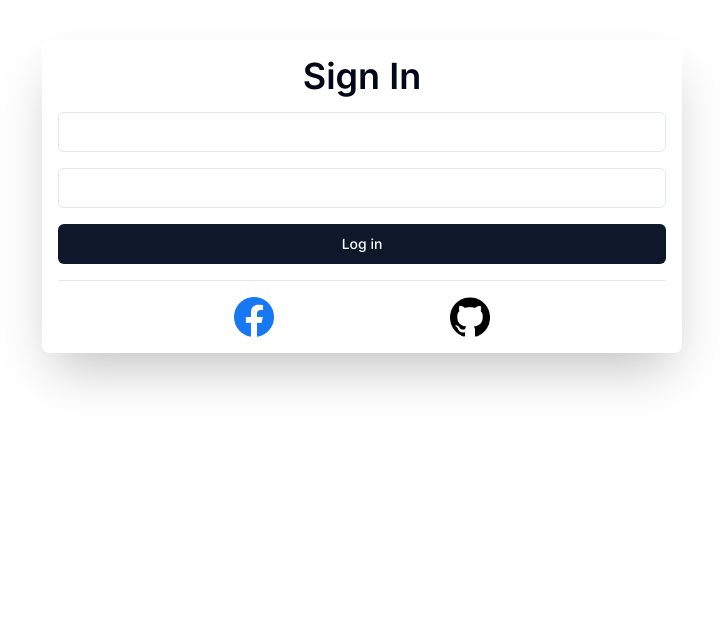
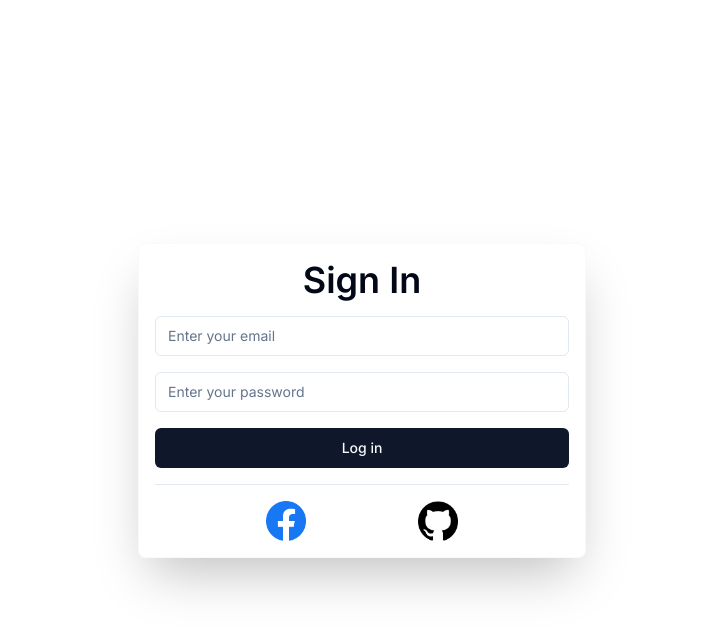
Before and after one commit to Kaweesha-mr/Expence-Tracker, a Next.js app in the folder frontend/: page /login in a window 1280 px wide. Shown: the top 632 px of the page, without its empty margins (278-1001 px from the left). Built offline with nearby package versions, Linux system fonts and the light colour scheme.

Commit message:
style: fix

```diff
--- a/frontend/src/app/login/page.tsx
+++ b/frontend/src/app/login/page.tsx
@@ -9,12 +9,12 @@ import Image from "next/image";
 export default function Login() {
 
     return (
-        <div className="justify-center align-middle flex flex-row h-screen">
+        <div className="justify-center items-center align-middle flex flex-row h-screen">
 
-            <div className="w-[40rem] shadow-2xl m-10 rounded-lg p-4 flex flex-col gap-4 h-fit align-middle justify-center">
+            <div className="w-[28rem] border border-slate-50 shadow-2xl m-10 rounded-lg p-4 flex flex-col gap-4 h-fit align-middle justify-center">
                 <h1 className="text-center text-4xl font-semibold">Sign In</h1>
-                <Input title="Email" type="email" />
-                <Input title="Password" type="password" />
+                <Input title="Email" placeholder="Enter your email" type="email" />
+                <Input title="Password" placeholder="Enter your password" type="password" />
                 <Button>Log in</Button>
                 <Separator decorative/>
                 <div className="flex justify-evenly">
```
